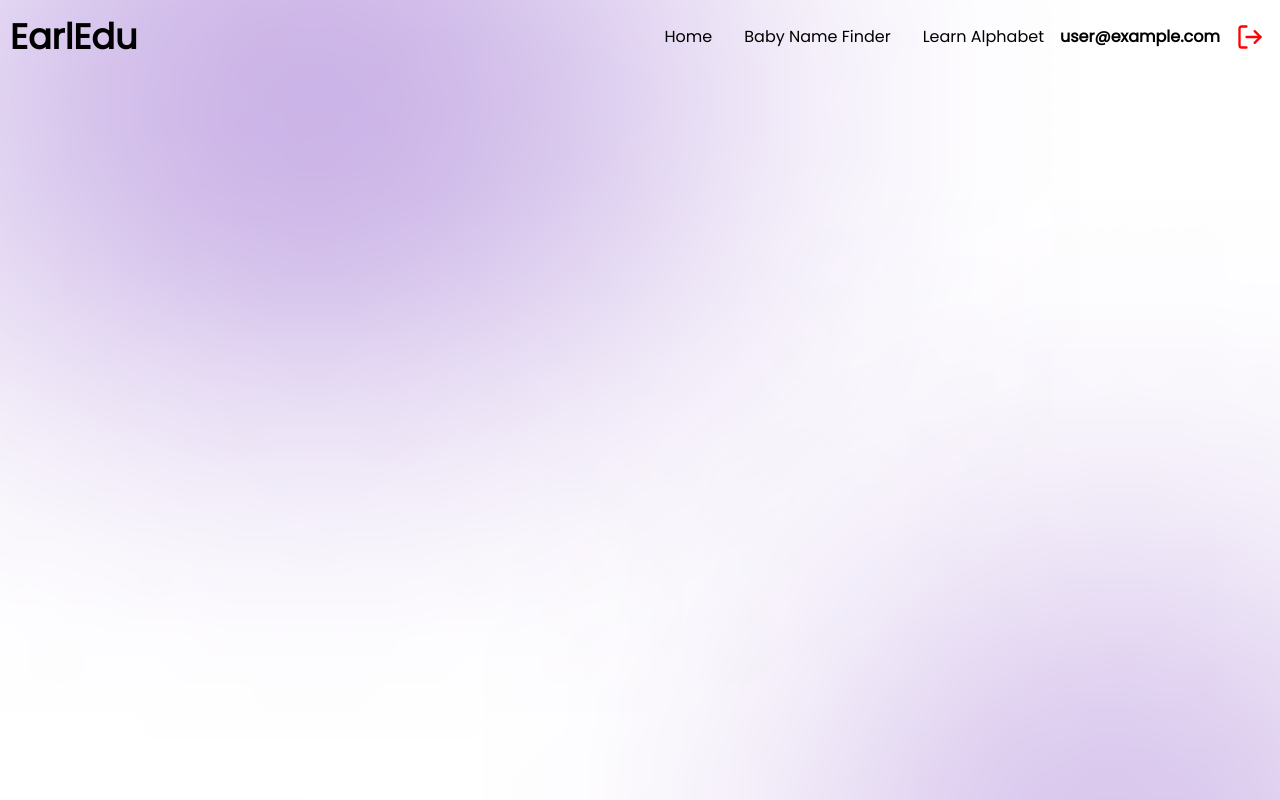
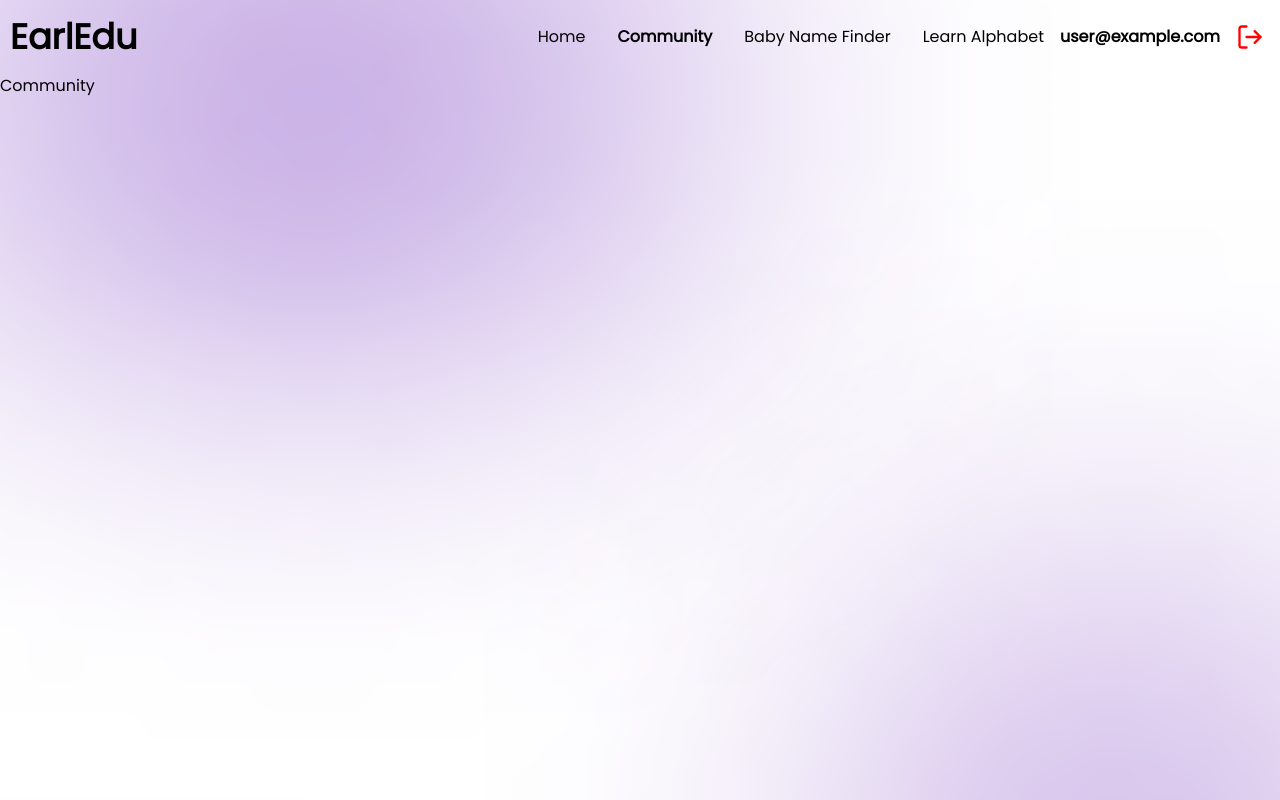
Before and after one commit to 191110562/earl-edu, a React (Create React App) app: page /community in a window 1280 px wide. Built offline with nearby package versions, Linux system fonts and the light colour scheme; no server answers; sample sign-in values are in the browser's storage.

Commit message:
Adding Community, no authentication still can Home

```diff
--- a/src/components/App.js
+++ b/src/components/App.js
@@ -9,6 +9,7 @@ import ForgotPasswordPage from '../pages/ForgotPasswordPage';
 import Navigation from './Navigation';
 import LearnAlphabetPage from '../pages/LearnAlphabetPage';
 import BabyNameFinderPage from '../pages/BabyNameFinderPage';
+import Community from './Community';
 
 function App() {
   return(
@@ -18,11 +19,12 @@ function App() {
         <Route path='/' element={<SigninPage/>} />
         <Route path='/register' element={<SignupPage/>} />
         <Route path='/forgot-password' element={<ForgotPasswordPage/>} />
+        <Route path='/home' element={<Home />} />
         <Route
-          path='/home'
+          path='/community'
           element={
             <ProtectedRoute>
-              <Home/>
+              <Community/>
             </ProtectedRoute>
           }
         />
--- /dev/null
+++ b/src/components/Community.js
@@ -0,0 +1,7 @@
+import React from 'react'
+
+export default function Community() {
+  return (
+    <div>Community</div>
+  )
+}
--- a/src/components/Navigation.js
+++ b/src/components/Navigation.js
@@ -23,6 +23,7 @@ export default function Navigation() {
         <ul>
             <h1>EarlEdu</h1>
             <li className='push'><NavLink to='/home'>Home</NavLink></li>
+            <li><NavLink to='/community'>Community</NavLink></li>
             <li><NavLink to='/baby-name-finder'>Baby Name Finder</NavLink></li>
             <li><NavLink to='/learn-alphabet'>Learn Alphabet</NavLink></li>
             <p>{currentUser && currentUser.email}</p>
--- a/src/components/Signin.js
+++ b/src/components/Signin.js
@@ -5,7 +5,7 @@ import { useAuthContext } from "../contexts/AuthContext";
 export default function Signin() {
   const emailRef = useRef()
   const passwordRef = useRef()
-  const { signinEmail, currentUser } = useAuthContext()
+  const { signinEmail } = useAuthContext()
   const [error, setError] = useState('')
   const [loading, setLoading] = useState(false)
   const navigate = useNavigate()
```
